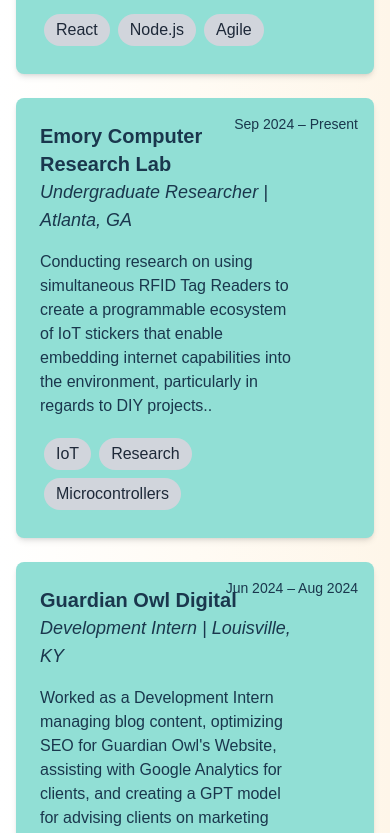
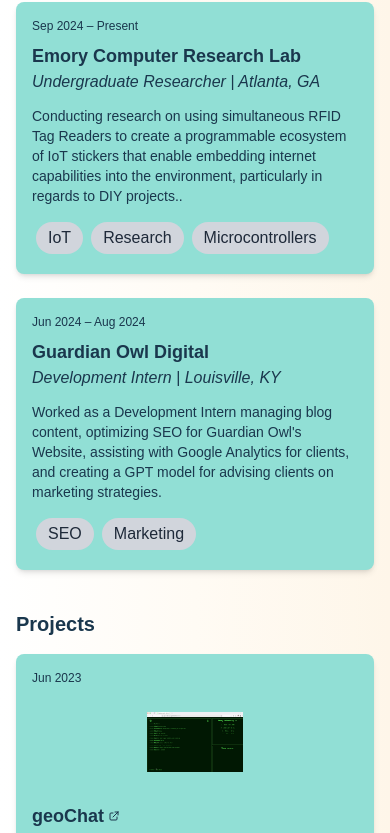
Before and after one commit to TheMaxRob/TheMaxRob.github.io, a Next.js app: page / in a window 390 px wide. Shown: the part 1558-2391 px from the top of the page. Built offline with nearby package versions, Linux system fonts and the light colour scheme.

Commit message:
Fixed spacing for mobile for dates in Card.tsx

```diff
--- a/src/components/Card.tsx
+++ b/src/components/Card.tsx
@@ -39,51 +39,52 @@
   };
 
   return (
-    <div className={`bg-[var(--brand-accent)] rounded-lg shadow-md text-[var(--brand-text)] p-6 pr-20 mb-6 relative transition-opacity duration-300 ${isFaded ? "opacity-30" : "opacity-100"}`}>
-      {/* Date timeframe in the top-right corner */}
+    <div className={`bg-[var(--brand-accent)] rounded-lg shadow-md text-[var(--brand-text)] p-4 md:p-6 md:pr-20 mb-6 relative transition-opacity duration-300 ${isFaded ? "opacity-30" : "opacity-100"}`}>
+      {/* Date timeframe - positioned differently on mobile vs desktop */}
       {(startDate || endDate) && (
-        <div className="absolute top-4 right-4 text-sm text-[var(--brand-text)] whitespace-nowrap">
+        <div className="md:absolute md:top-4 md:right-4 text-xs md:text-sm text-[var(--brand-text)] whitespace-normal md:whitespace-nowrap mb-2 md:mb-0">
           {startDate ? `${formatDate(startDate)} – ${formatDate(endDate)}` : `${formatDate(endDate)}`}
         </div>
       )}
-      <div className="flex items-center">
+      <div className="flex flex-col md:flex-row md:items-center">
         {/* If image exists, display it */}
         {image && (
-          <Image
-            src={image}
-            alt={""}
-            width={128}
-            height={128}
-            className="w-32 h-32 mr-4 object-contain"
-          />
-
+          <div className="flex justify-center md:justify-start mb-3 md:mb-0">
+            <Image
+              src={image}
+              alt={""}
+              width={96}
+              height={96}
+              className="w-24 h-24 md:w-32 md:h-32 md:mr-4 object-contain"
+            />
+          </div>
         )}
-        <div>
+        <div className="flex-1">
           {link ? (
             <a
               href={link}
               target="_blank"
               rel="noopener noreferrer"
-              className="text-xl font-bold text-[var(--brand-text)] hover:underline flex items-center"
+              className="text-lg md:text-xl font-bold text-[var(--brand-text)] hover:underline flex items-center"
             >
               {title}
               {/* External link icon */}
-              <svg xmlns="http://www.w3.org/2000/svg" className="inline ml-1 h-4 w-4" fill="none" viewBox="0 0 24 24" stroke="currentColor">
+              <svg xmlns="http://www.w3.org/2000/svg" className="inline ml-1 h-3 w-3 md:h-4 md:w-4" fill="none" viewBox="0 0 24 24" stroke="currentColor">
                 <path strokeLinecap="round" strokeLinejoin="round" strokeWidth={2} d="M10 6H6a2 2 0 00-2 2v10a2 2 0 002 2h10a2 2 0 002-2v-4M14 4h6m0 0v6m0-6L10 14" />
               </svg>
             </a>
           ) : (
-            <span className="text-xl font-bold">{title}</span>
+            <span className="text-lg md:text-xl font-bold">{title}</span>
+          )}
+          {subtitle && (
+            <div>
+              <span className="text-base md:text-lg italic">{subtitle}</span>
+            </div>
           )}
         </div>
       </div>
-      {subtitle && (
-        <div>
-          <span className="text-lg italic">{subtitle}</span>
-        </div>
-      )}
-      <p className="mt-4 text-[var(--brand-text)]">{description}</p>
-      <div className="mt-4 flex flex-wrap">
+      <p className="mt-3 md:mt-4 text-sm md:text-base text-[var(--brand-text)]">{description}</p>
+      <div className="mt-3 md:mt-4 flex flex-wrap">
         {skills.map((skill) => (
           <SkillBubble
             key={skill}
```
